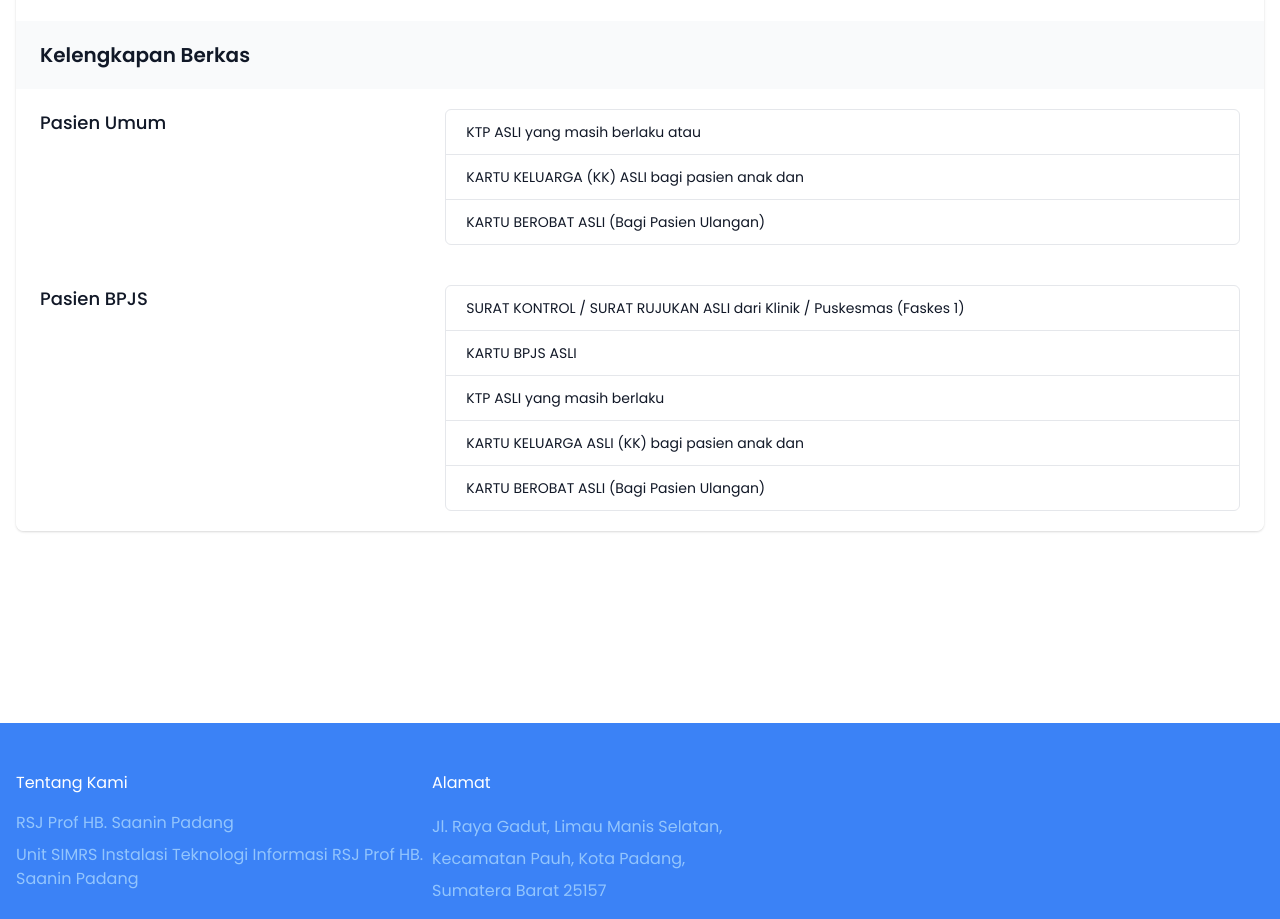
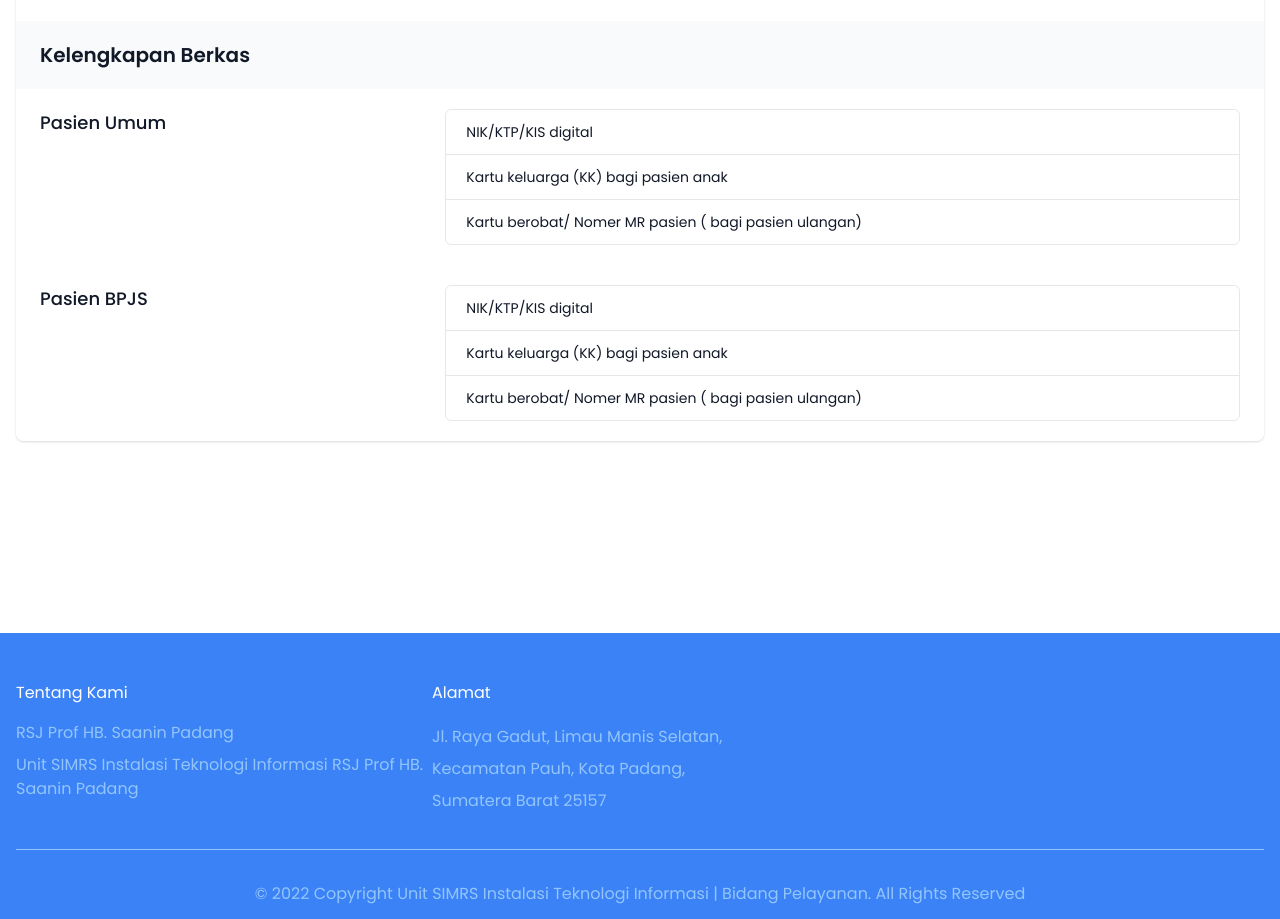
Before and after one commit to bebbyilham/pendaftaran-online-simrsj, a React (Create React App) app: page / in a window 1280 px wide. Shown: the part 1560-2479 px from the top of the page. Built offline with nearby package versions, Linux system fonts and the light colour scheme.

Commit message:
201123 1418 syarat dan ketentuan

```diff
--- a/src/parts/Syarat.js
+++ b/src/parts/Syarat.js
@@ -105,7 +105,7 @@ export default function Partners() {
                         aria-hidden="true"
                       /> */}
                       <span className="ml-2 flex-1 w-0 truncate">
-                        KTP ASLI yang masih berlaku atau
+                        NIK/KTP/KIS digital
                       </span>
                     </div>
                     <div className="ml-4 flex-shrink-0"></div>
@@ -117,7 +117,7 @@ export default function Partners() {
                         aria-hidden="true"
                       /> */}
                       <span className="ml-2 flex-1 w-0 truncate">
-                        KARTU KELUARGA (KK) ASLI bagi pasien anak dan
+                        Kartu keluarga (KK) bagi pasien anak
                       </span>
                     </div>
                     <div className="ml-4 flex-shrink-0"></div>
@@ -129,7 +129,7 @@ export default function Partners() {
                         aria-hidden="true"
                       /> */}
                       <span className="ml-2 flex-1 w-0 truncate">
-                        KARTU BEROBAT ASLI (Bagi Pasien Ulangan)
+                        Kartu berobat/ Nomer MR pasien ( bagi pasien ulangan)
                       </span>
                     </div>
                     <div className="ml-4 flex-shrink-0"></div>
@@ -148,8 +148,7 @@ export default function Partners() {
                         aria-hidden="true"
                       /> */}
                       <span className="ml-2 flex-1 w-0 truncate">
-                        SURAT KONTROL / SURAT RUJUKAN ASLI dari Klinik /
-                        Puskesmas (Faskes 1)
+                        NIK/KTP/KIS digital
                       </span>
                     </div>
                     <div className="ml-4 flex-shrink-0"></div>
@@ -161,7 +160,7 @@ export default function Partners() {
                         aria-hidden="true"
                       /> */}
                       <span className="ml-2 flex-1 w-0 truncate">
-                        KARTU BPJS ASLI
+                        Kartu keluarga (KK) bagi pasien anak
                       </span>
                     </div>
                     <div className="ml-4 flex-shrink-0"></div>
@@ -173,31 +172,7 @@ export default function Partners() {
                         aria-hidden="true"
                       /> */}
                       <span className="ml-2 flex-1 w-0 truncate">
-                        KTP ASLI yang masih berlaku
-                      </span>
-                    </div>
-                    <div className="ml-4 flex-shrink-0"></div>
-                  </li>
-                  <li className="pl-3 pr-4 py-3 flex items-center justify-between text-sm">
-                    <div className="w-0 flex-1 flex items-center">
-                      {/* <PaperClipIcon
-                        className="flex-shrink-0 h-5 w-5 text-gray-400"
-                        aria-hidden="true"
-                      /> */}
-                      <span className="ml-2 flex-1 w-0 truncate">
-                        KARTU KELUARGA ASLI (KK) bagi pasien anak dan
-                      </span>
-                    </div>
-                    <div className="ml-4 flex-shrink-0"></div>
-                  </li>
-                  <li className="pl-3 pr-4 py-3 flex items-center justify-between text-sm">
-                    <div className="w-0 flex-1 flex items-center">
-                      {/* <PaperClipIcon
-                        className="flex-shrink-0 h-5 w-5 text-gray-400"
-                        aria-hidden="true"
-                      /> */}
-                      <span className="ml-2 flex-1 w-0 truncate">
-                        KARTU BEROBAT ASLI (Bagi Pasien Ulangan)
+                        Kartu berobat/ Nomer MR pasien ( bagi pasien ulangan)
                       </span>
                     </div>
                     <div className="ml-4 flex-shrink-0"></div>
```
